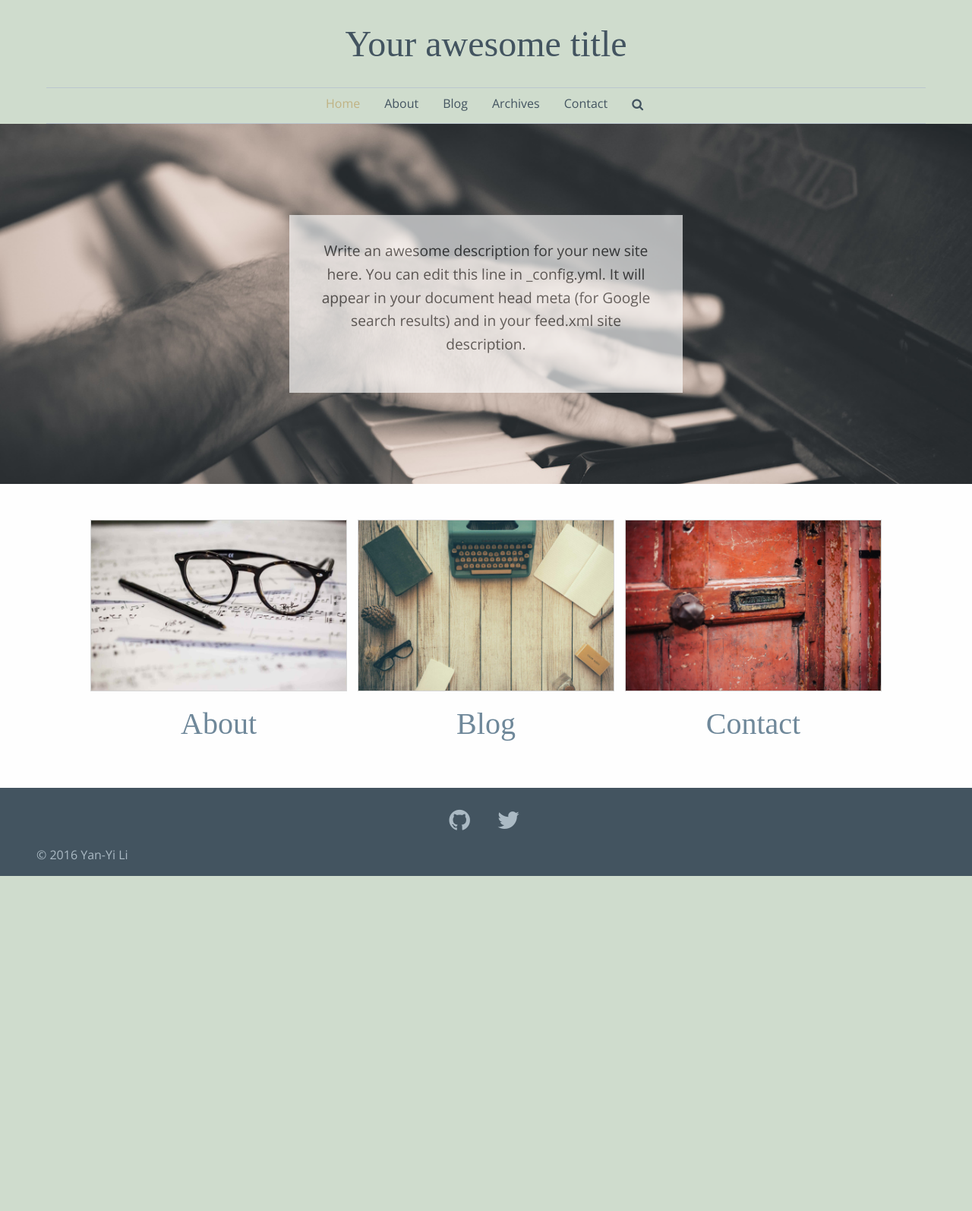
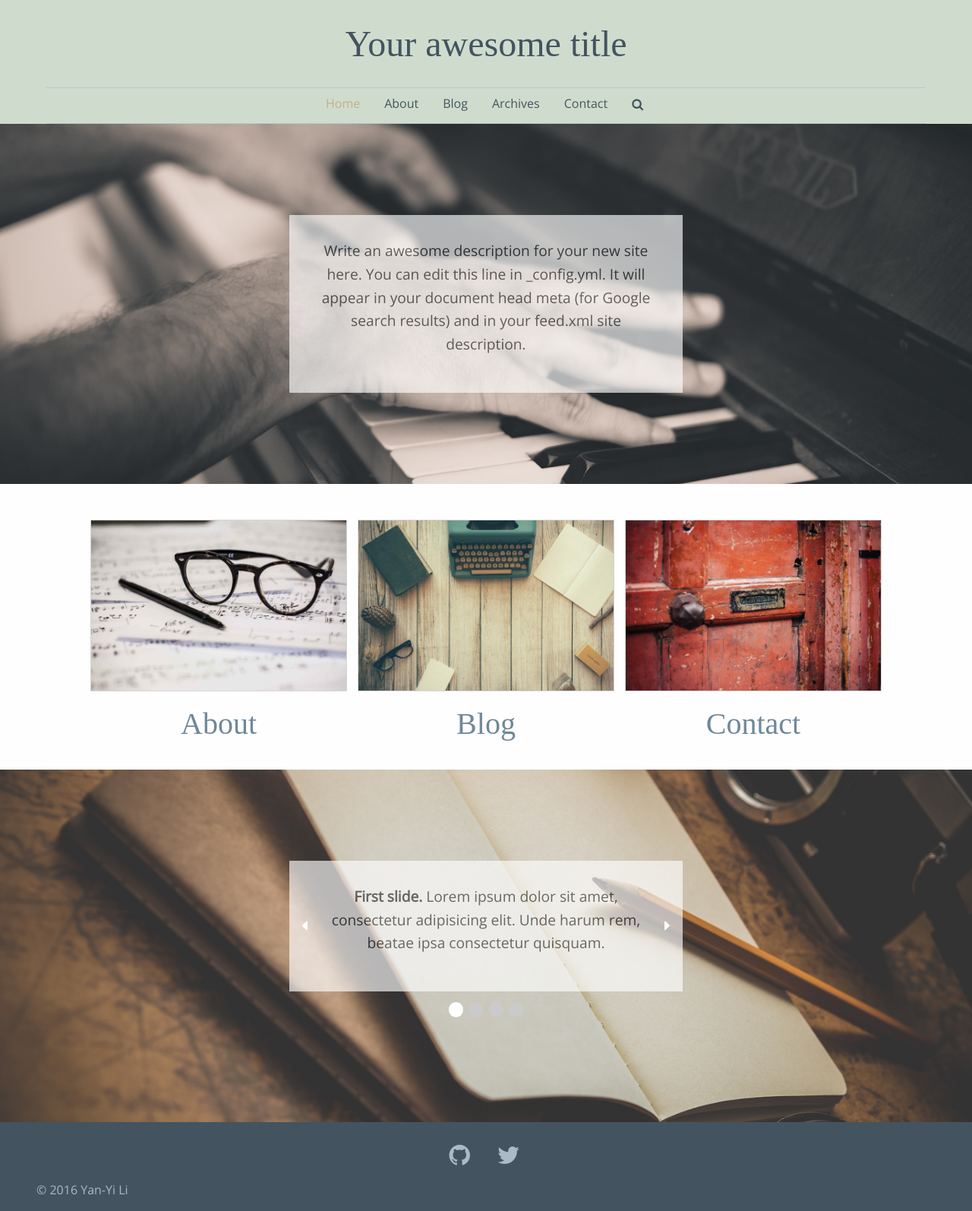
Before and after one commit to yanyil/jekyll-blog, a Jekyll site: the page built from _pages/home.html, in a window 1280 px wide. Shown: the whole page at 76% size. Built offline with Jekyll 4.4.1, drawn with Linux system fonts in a browser that asks for light colours; some web fonts are replaced; before the commit the page ends 1153 px from its top, so only the background shows below that.

Commit message:
Add slides on homepage
- use foundation orbit
- read slide data from slides.yml
- add motion-ui css

```diff
--- /dev/null
+++ b/_data/slides.yml
@@ -0,0 +1,12 @@
+- slide: 0
+  description: First slide details.
+  content: <strong>First slide.</strong> Lorem ipsum dolor sit amet, consectetur adipisicing elit. Unde harum rem, beatae ipsa consectetur quisquam.
+- slide: 1
+  description: Second slide details.
+  content: <strong>Second slide.</strong> Lorem ipsum dolor sit amet, consectetur adipisicing elit. Unde harum rem, beatae ipsa consectetur quisquam.
+- slide: 2
+  description: Third slide details.
+  content: <strong>Third slide.</strong> Lorem ipsum dolor sit amet, consectetur adipisicing elit. Unde harum rem, beatae ipsa consectetur quisquam.
+- slide: 3
+  description: Fourth slide details.
+  content: <strong>Fourth slide.</strong> Lorem ipsum dolor sit amet, consectetur adipisicing elit. Unde harum rem, beatae ipsa consectetur quisquam.
--- a/_includes/head.html
+++ b/_includes/head.html
@@ -8,8 +8,9 @@
 <meta name="author" content="{{ site.author.name }}">
 <meta name="copyright" content="{{ site.copyright }}">
 
+<link rel="stylesheet" href="{{ site.github.url }}/assets/css/font-awesome.min.css">
+<link rel="stylesheet" href="{{ site.github.url }}/assets/css/motion-ui.min.css">
 <link rel="stylesheet" href="{{ site.github.url }}/assets/css/main.css">
-<link rel="stylesheet" href="{{ site.github.url }}/assets/css/font-awesome.min.css">
 <link rel="canonical" href="{{ site.github.url }}{{ page.url | replace: 'index.html', '' }}">
 <link rel="alternate" type="application/rss+xml" title="{{ site.title }}" href="{{ site.github.url }}/feed.xml">
 </head>
--- /dev/null
+++ b/_includes/orbit.html
@@ -0,0 +1,22 @@
+<div class="orbit" role="region" aria-label="Favorite Space Pictures" data-orbit>
+  <ul class="orbit-container">
+    <button class="orbit-previous"><span class="show-for-sr">Previous Slide</span><i class="fa fa-caret-left fa-lg"></i></button>
+    <button class="orbit-next"><span class="show-for-sr">Next Slide</span><i class="fa fa-caret-right fa-lg"></i></button>
+    {% for slide in site.data.slides %}
+      <li class="{% if slide.slide == 0 %}is-active {% endif %}orbit-slide">
+        <div class="caption">
+          <p class="text-center">{{ slide.content }}</p>
+        </div>
+      </li>
+    {% endfor %}
+  </ul>
+  <nav class="orbit-bullets">
+    {% for slide in site.data.slides %}
+      {% if slide.slide == 0 %}
+        <button class="is-active" data-slide="0"><span class="show-for-sr">{{ slide.description }}</span><span class="show-for-sr">Current Slide</span></button>
+      {% else %}
+        <button data-slide="{{ slide.slide }}"><span class="show-for-sr">{{ slide.description }}</span></button>
+      {% endif %}
+    {% endfor %}
+  </nav>
+</div>
--- a/_pages/home.html
+++ b/_pages/home.html
@@ -3,7 +3,7 @@ layout: default
 title: Home Page
 permalink: /
 ---
-<div class="bgimg-1" style="background-image: url('{{ site.github.url }}/assets/img/bgimg-1.jpg');">
+<div class="bgimg" style="background-image: url('{{ site.github.url }}/assets/img/bgimg-1.jpg');">
   <div class="row small-9 medium-8 large-5 column">
     <div class="caption">
       <p>{{ site.description }}</p>
@@ -15,18 +15,23 @@ permalink: /
       <a class="thumbnail" href="{{ site.github.url }}/about">
         <img src="{{ site.github.url }}/assets/img/about.jpg" alt="About">
       </a>
-      <h2 class="home-title"><a href="{{ site.github.url }}/about">About</a></h2>
+      <h2 class="text-center"><a href="{{ site.github.url }}/about">About</a></h2>
     </div>
     <div class="medium-4 column">
       <a class="thumbnail" href="{{ site.github.url }}/blog">
         <img src="{{ site.github.url }}/assets/img/blog.jpg" alt="Blog">
       </a>
-      <h2 class="home-title"><a href="{{ site.github.url }}/blog">Blog</a></h2>
+      <h2 class="text-center"><a href="{{ site.github.url }}/blog">Blog</a></h2>
     </div>
     <div class="medium-4 column">
       <a class="thumbnail" href="{{ site.github.url }}/contact">
         <img src="{{ site.github.url }}/assets/img/contact.jpg" alt="Contact">
       </a>
-      <h2 class="home-title"><a href="{{ site.github.url }}/contact">Contact</a></h2>
+      <h2 class="text-center"><a href="{{ site.github.url }}/contact">Contact</a></h2>
     </div>
   </div>
+  <div class="bgimg" style="background-image: url('{{ site.github.url }}/assets/img/bgimg-2.jpg');">
+    <div class="row small-9 medium-8 large-5 column">
+      {% include orbit.html %}
+    </div>
+  </div>
--- a/_sass/_theme.scss
+++ b/_sass/_theme.scss
@@ -62,7 +62,7 @@
 }
 
 /* Home Page */
-.bgimg-1 {
+.bgimg {
   padding: 7.5rem 0;
   background-repeat: no-repeat;
   background-attachment: fixed;
@@ -90,10 +90,6 @@
   @media #{$large-up} {
     padding: 3rem 7rem;
   }
-}
-
-.home-title {
-  text-align: center;
 }
 
 /* Posts */
--- a/_sass/settings/_settings.scss
+++ b/_sass/settings/_settings.scss
@@ -411,7 +411,7 @@ $maincontent-shadow: 0 0 10px rgba($black, 0.5);
 // ---------
 
 $orbit-bullet-background: $medium-gray;
-$orbit-bullet-background-active: $dark-gray;
+$orbit-bullet-background-active: $white;
 $orbit-bullet-diameter: 1.2rem;
 $orbit-bullet-margin: 0.1rem;
 $orbit-bullet-margin-top: 0.8rem;
```
Also changed, not shown: assets/css/motion-ui.min.css (added), assets/img/bgimg-2.jpg (added).
